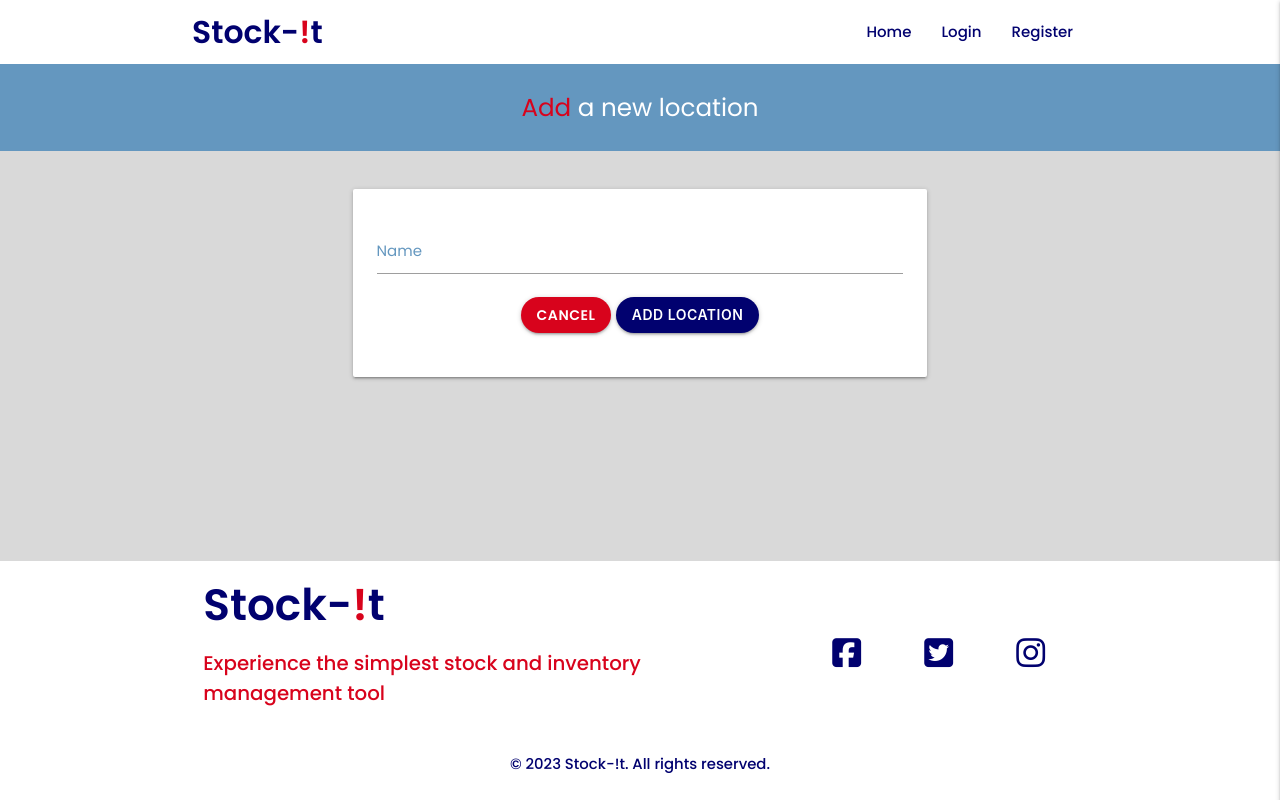
After one commit to DaveWhiteh/SI-Test, a Flask app: page /add_location in a window 1280 px wide. The commit adds this page. Run offline with Flask 3, Linux system fonts and the light colour scheme; some libraries are stand-ins or nearby versions.

Commit message:
Add add_location content and style

```diff
--- a/app.py
+++ b/app.py
@@ -101,18 +101,33 @@ def dashboard(locations,items,quantity):
     return redirect(url_for("login"))
 
 
+@app.route("/logout")
+def logout():
+    # remove user from session cookie
+    flash("You have been logged out")
+    session.pop("user")
+    return redirect(url_for("login"))
+
+
 @app.route("/get_locations")
 def get_locations():
     locations = mongo.db.locations.find()
     return render_template("locations.html", locations=locations)
 
 
-@app.route("/logout")
-def logout():
-    # remove user from session cookie
-    flash("You have been logged out")
-    session.pop("user")
-    return redirect(url_for("login"))
+@app.route("/add_location", methods=["GET", "POST"])
+def add_location():
+    if request.method == "POST":
+        user_id = get_user_id()
+        location = {
+            "user_id": user_id,
+            "location_name": request.form.get("location_name")
+        }
+        mongo.db.locations.insert_one(location)
+        return redirect(url_for("get_locations"))
+
+    return render_template("add_location.html")
+
 
 def get_user_id():
     # Get the current user_id from db
--- a/static/css/style.css
+++ b/static/css/style.css
@@ -50,6 +50,10 @@ main {
     background-color: #EFEFEF;
 }
 
+.bg-color-dark-grey {
+    background-color: #D9D9D9;
+}
+
 .bg-color-red {
     background-color: #D8031C;
 }
@@ -89,6 +93,10 @@ main {
 .btn:hover {
     background-color: #6497BF;
 
+}
+
+.btn--cancel {
+    background-color: #D8031C;
 }
 
 /* --------------------------------------------------------------------------------------- Icons */
--- /dev/null
+++ b/templates/add_location.html
@@ -0,0 +1,39 @@
+{% extends "base.html" %}
+{% block content %}
+
+<div class="container-wrapper bg-color-light-blue">
+    <div class="container">
+        <div class="row center-align no-margin-bottom">
+            <div class="col s12">
+                <h5 class="white-text no-margin-top no-margin-bottom"><span class="text-red">Add</span> a new location</h5>
+            </div>
+        </div>
+    </div>
+</div>
+
+<div class="container container-wrapper">
+    <div class="row no-margin-bottom">
+        <form class="col s12 m8 offset-m2" method="POST" action="{{ url_for('add_location') }}">
+            <div class="card-panel">
+                <!-- location_name -->
+                <div class="row no-margin-bottom">
+                    <div class="input-field col s12">
+                        <input id="location_name" name="location_name" type="text" class="validate" required>
+                        <label for="location_name" class="text-light-blue">Name</label>
+                    </div>
+                </div>
+                <!-- cancel / submit -->
+                <div class="row center-align">
+                    <a href="{{ url_for('get_locations') }}" class="btn btn--cancel">
+                        Cancel
+                    </a>
+                    <button type="submit" class="btn">
+                        Add Location
+                    </button>
+                </div>
+            </div>
+        </form>
+    </div>
+</div>
+
+{% endblock %}
--- a/templates/base.html
+++ b/templates/base.html
@@ -77,13 +77,13 @@
         </ul>
     </header>
 
-    <main class="{% if (request.endpoint == 'login' or request.endpoint == 'register') %}bg-color-red{% elif request.endpoint == 'dashboard' %}bg-color-grey{% endif %}">
+    <main class="{% if (request.endpoint == 'login' or request.endpoint == 'register') %}bg-color-red{% elif request.endpoint == 'dashboard' %}bg-color-grey{% elif request.endpoint == 'add_location' %}bg-color-dark-grey{% endif %}">
         {% block content %}
         {% endblock %}
     </main>
 
     <footer class="page-footer bg-color-white">
-        {% if (request.endpoint == 'get_locations' or request.endpoint == 'get_items') %}
+        {% if (request.endpoint == 'get_locations' or request.endpoint == 'get_items' ) %}
         <hr>
         {% endif %}
         <div class="container hide-on-small-only">
--- a/templates/locations.html
+++ b/templates/locations.html
@@ -5,10 +5,10 @@
     <div class="container">
         <div class="row no-margin-bottom">
             <div class="col s6">
-                <h4 class="white-text no-margin-top no-margin-bottom">Locations</h4>
+                <h5 class="white-text no-margin-top no-margin-bottom">Locations</h5>
             </div>
             <div class="col s6 right-align">
-                <a href="" class="btn">Add Location</a>
+                <a href="{{ url_for('add_location') }}" class="btn">Add Location</a>
             </div>
         </div>
     </div>
```
